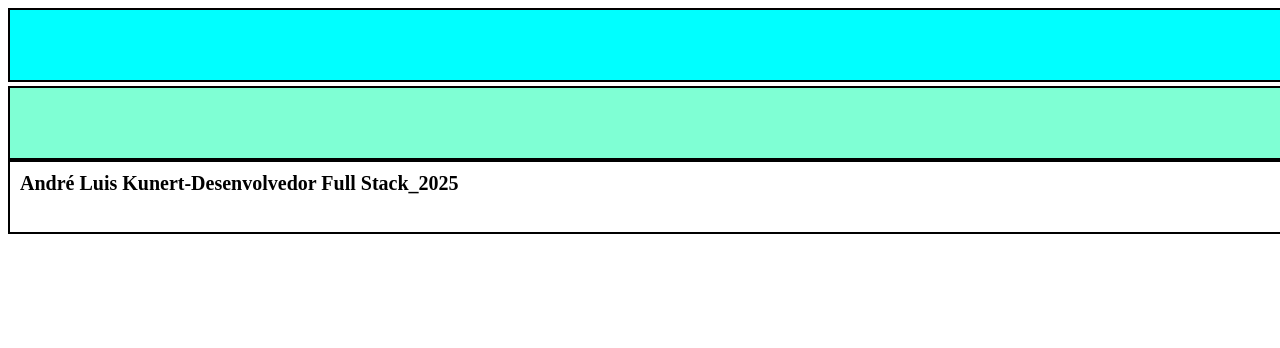
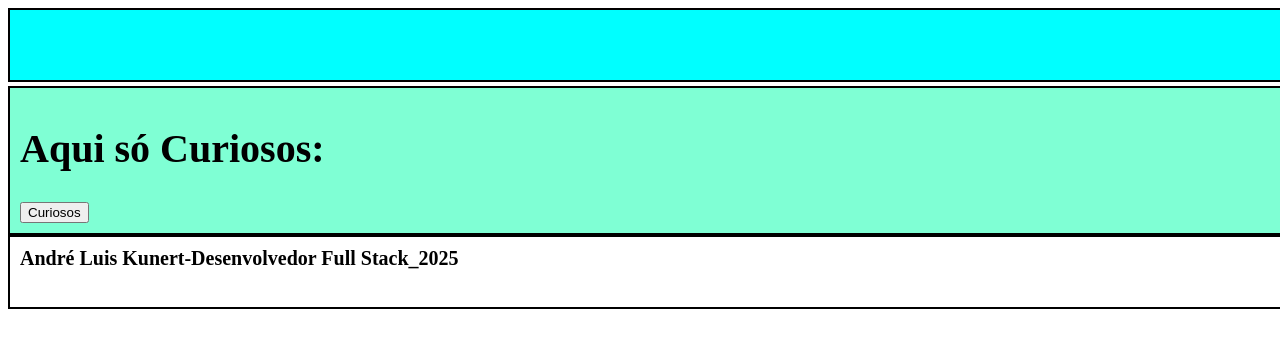
Before and after one commit to andreluiskunert/Curso_de_Laravel_Hora_de_Codar_YouTubeCanal, a website: page index.htm in a window 1280 px wide. Drawn offline with Linux system fonts and the light colour scheme.

Commit message:
Remova03

```diff
--- a/css/estilo.css
+++ b/css/estilo.css
@@ -17,9 +17,8 @@ marquee{
     padding: 10px;
     border: 2px solid #000000;
     width: 100%;
-    height: 50px;
-    overflow: hidden;
-}
+    height: 100%;
+    overflow: hidden;}
 .rodape{
     color: #000000;
     font-size: 20px;
--- a/index.htm
+++ b/index.htm
@@ -11,7 +11,8 @@
  </header>
 <body>
   <div class="corpo">
-
+      <h1> Aqui só Curiosos:</h1>
+       <button> Curiosos</button>
   </div>
 
 </body>
```
